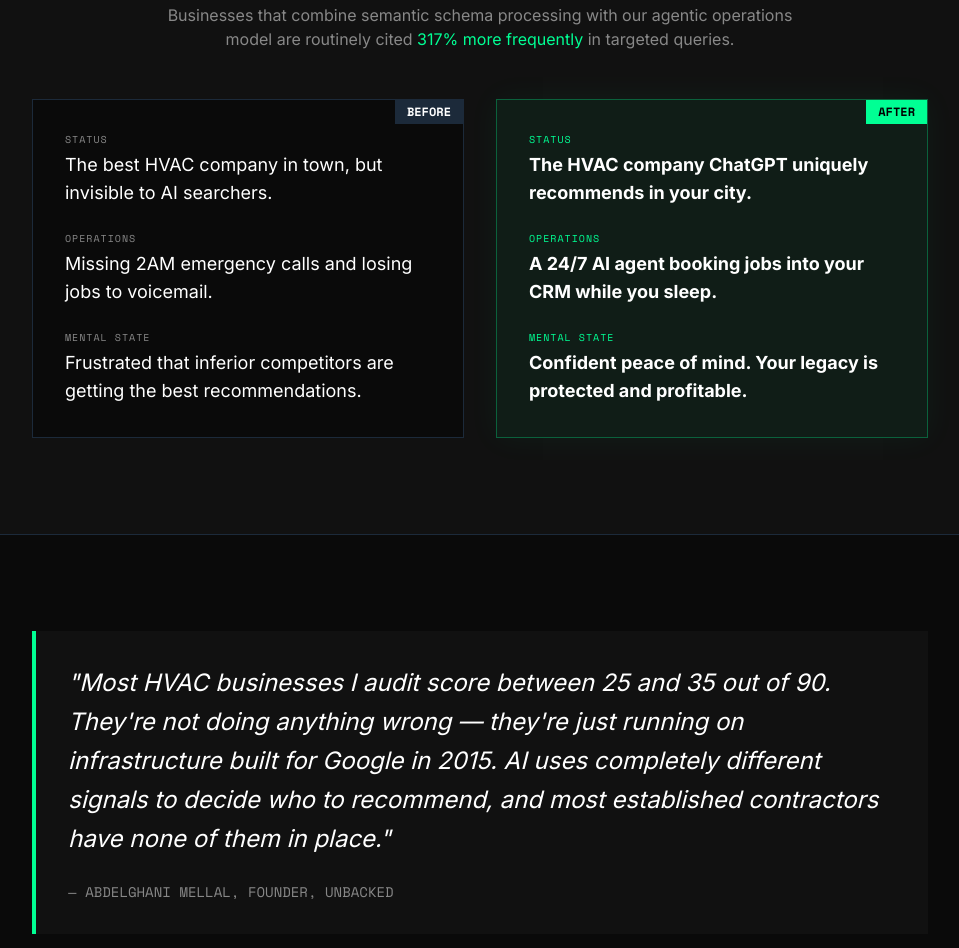
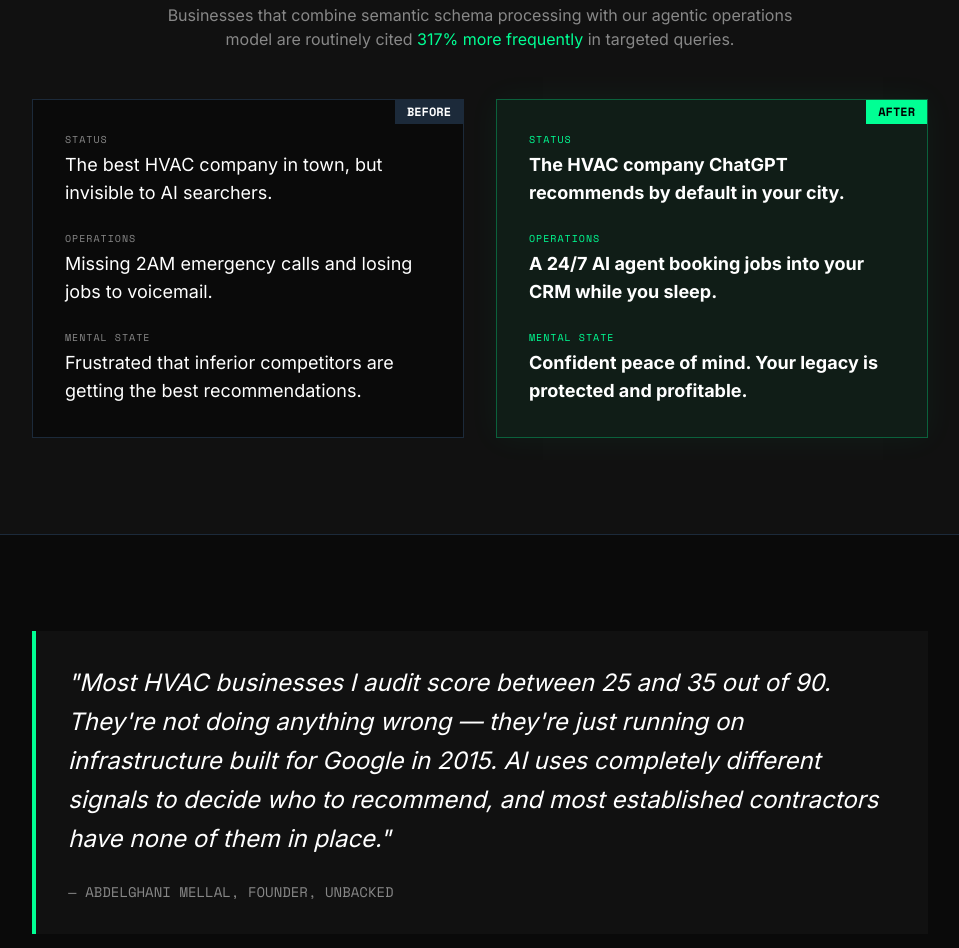
Before and after one commit to ghanouconquer-gif/website-v3, a website built with Vite: page index.html in a window 1280 px wide. Shown: the part 9347-10295 px from the top of the page, without its empty margins (160-1119 px from the left). Built offline with nearby package versions, Linux system fonts and the light colour scheme.

Commit message:
fix(copy): change 'uniquely recommends' to 'recommends by default'

```diff
--- a/index.html
+++ b/index.html
@@ -776,7 +776,7 @@
               <dl class="space-y-6">
                 <div>
                   <dt class="text-[#00FF94] uppercase text-[10px] tracking-widest font-mono mb-1">Status</dt>
-                  <dd class="text-white text-lg font-bold">The HVAC company ChatGPT uniquely recommends in your city.
+                  <dd class="text-white text-lg font-bold">The HVAC company ChatGPT recommends by default in your city.
                   </dd>
                 </div>
                 <div>
```
